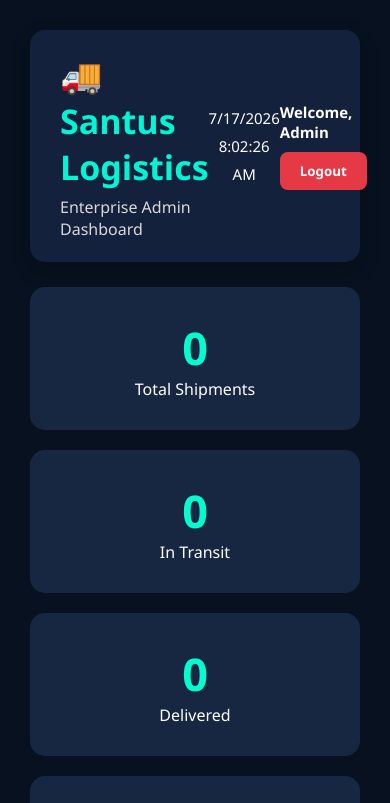
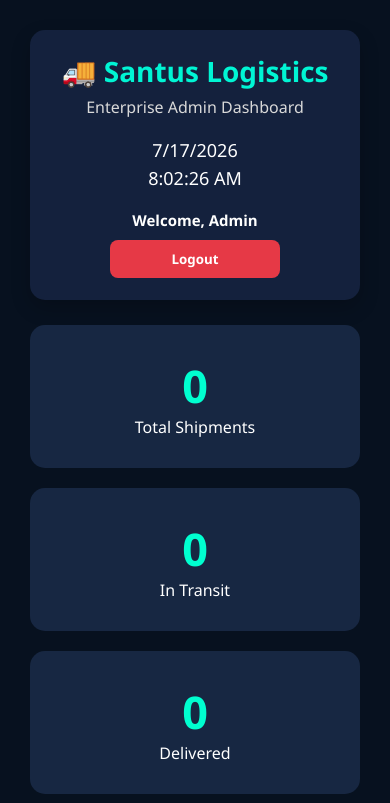
Before and after one commit to SantusDeco/santus-logistics01, a website: page santus-admin.html in a window 390 px wide. Shown: the top 803 px of the page. Drawn offline with Linux system fonts and the light colour scheme; no server answers; sample sign-in values are in the browser's storage.

Commit message:
Upgrade enterprise dashboard header

```diff
--- a/admin.css
+++ b/admin.css
@@ -401,3 +401,44 @@ Enterprise Dashboard Header
     background:#c1121f;
 
 }
+/* ==========================
+Mobile Dashboard Header
+========================== */
+
+@media (max-width:768px){
+
+.dashboard-header{
+
+    flex-direction:column;
+
+    text-align:center;
+
+    gap:18px;
+
+}
+
+.header-right{
+
+    align-items:center;
+
+}
+
+.header-left h1{
+
+    font-size:28px;
+
+}
+
+.header-center{
+
+    font-size:18px;
+
+}
+
+.logout-btn{
+
+    width:170px;
+
+}
+
+}
```
